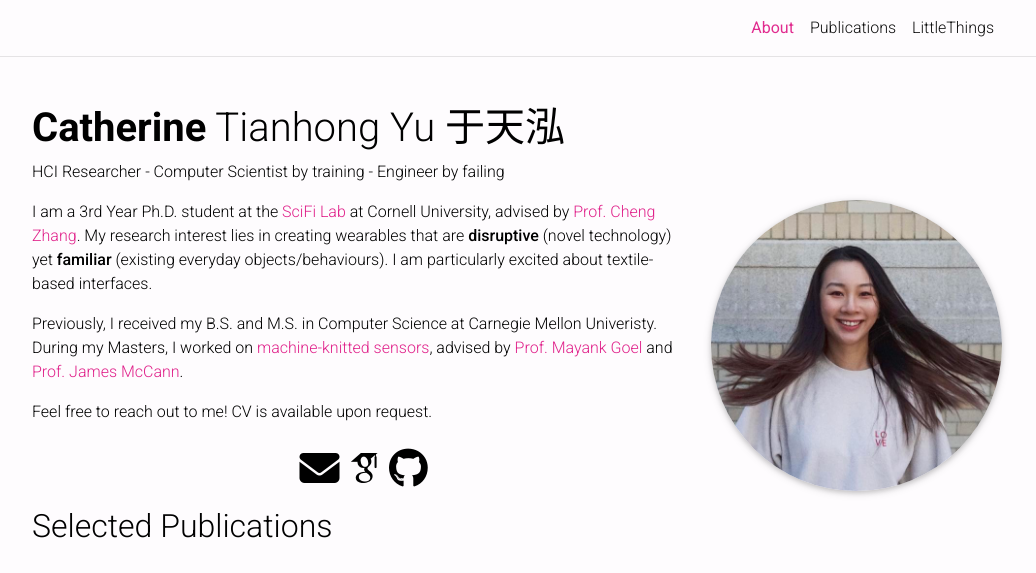
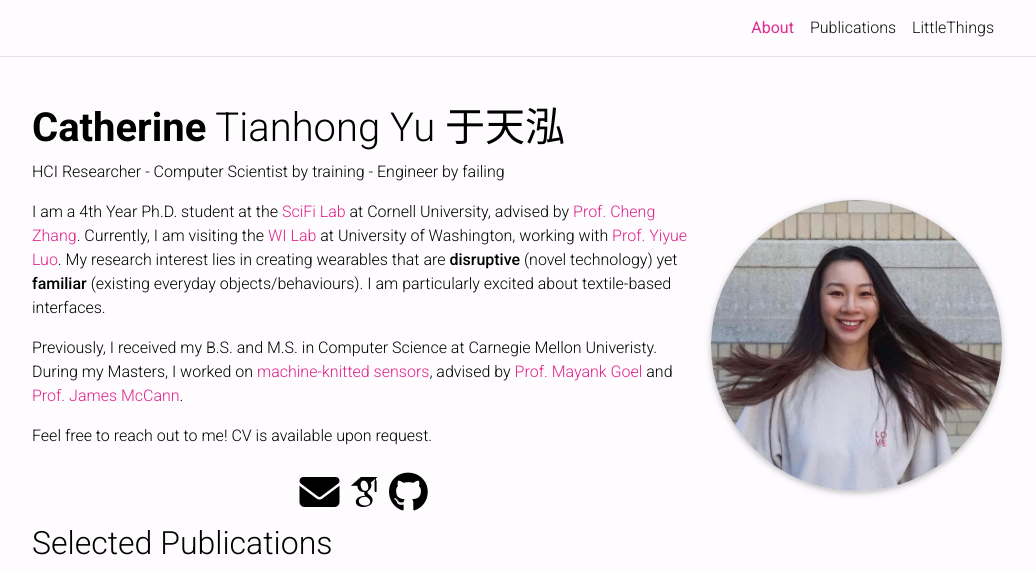
Before and after one commit to cat-Yu/cat-Yu.github.io, a Jekyll site: the page built from _pages/about.md, in a window 1280 px wide, cut to the strip 0-573 px from the top of the page. Shown: the whole strip, without its empty margins (123-1159 px from the left). Built offline with Jekyll 4.4.1, drawn with Linux system fonts in a browser that asks for light colours; full-size pictures stand in for the smaller copies a plugin makes; emoji names are drawn with the system emoji font; some web fonts are replaced; comment, search, counter and statistics services are not loaded; a style sheet for code colours, icons or effects is not loaded.

Commit message:
updates bio

```diff
--- a/_pages/about.md
+++ b/_pages/about.md
@@ -16,7 +16,8 @@
 social: true  # includes social icons at the bottom of the page
 ---
 
-I am a 3rd Year Ph.D. student at the [SciFi Lab](https://www.scifilab.org/) at Cornell University, advised by [Prof. Cheng Zhang](http://www.czhang.org/).
+I am a 4th Year Ph.D. student at the [SciFi Lab](https://www.scifilab.org/) at Cornell University, advised by [Prof. Cheng Zhang](http://www.czhang.org/).
+Currently, I am visiting the [WI Lab](https://yyueluo.com/group.html) at University of Washington, working with [Prof. Yiyue Luo](https://yyueluo.com/index.html).
 My research interest lies in creating wearables that are **disruptive** (novel technology) yet **familiar** (existing everyday objects/behaviours). I am particularly excited about textile-based interfaces.
 
 Previously, I received my B.S. and M.S. in Computer Science at Carnegie Mellon Univeristy. During my Masters, I worked on [machine-knitted sensors](http://reports-archive.adm.cs.cmu.edu/anon/anon/usr0/ftp/usr/ftp/2022/abstracts/22-128.html), advised by [Prof. Mayank Goel](http://www.mayankgoel.com/) and [Prof. James McCann](https://www.cs.cmu.edu/~jmccann/).
```
